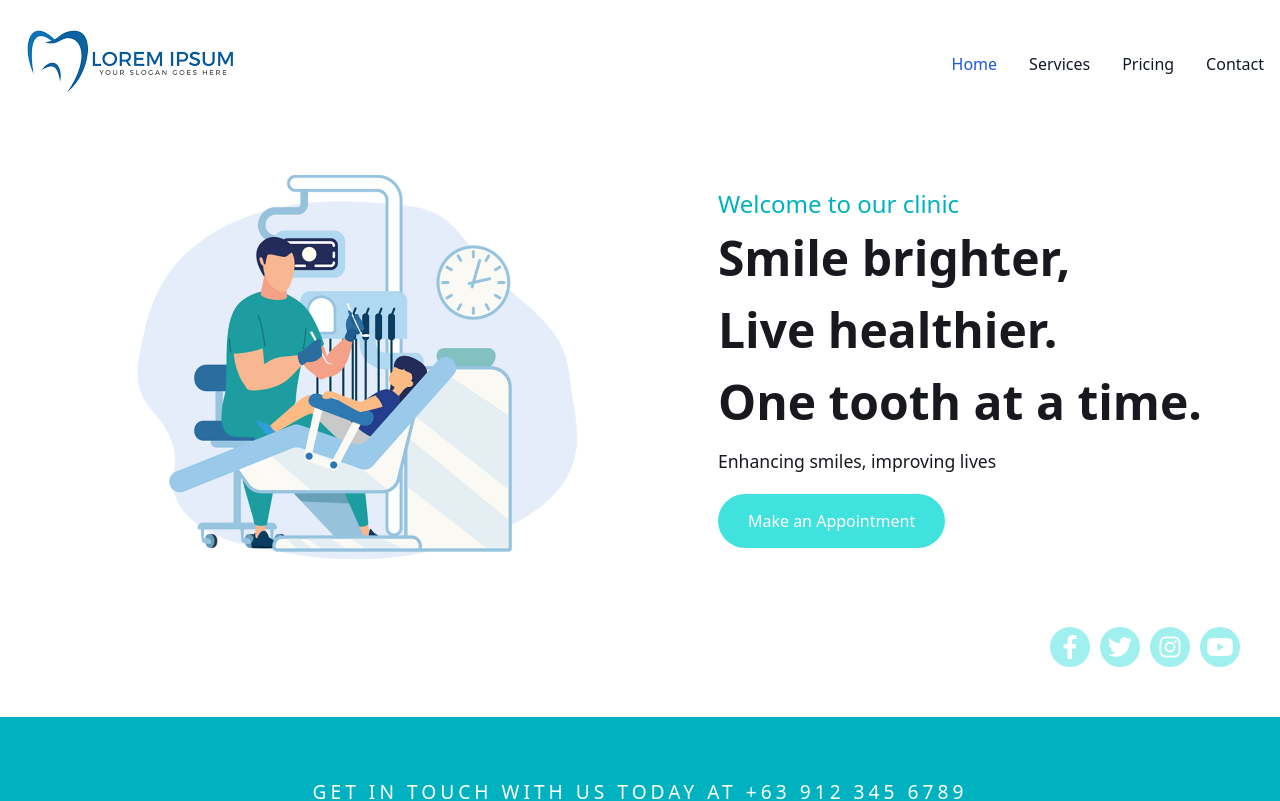
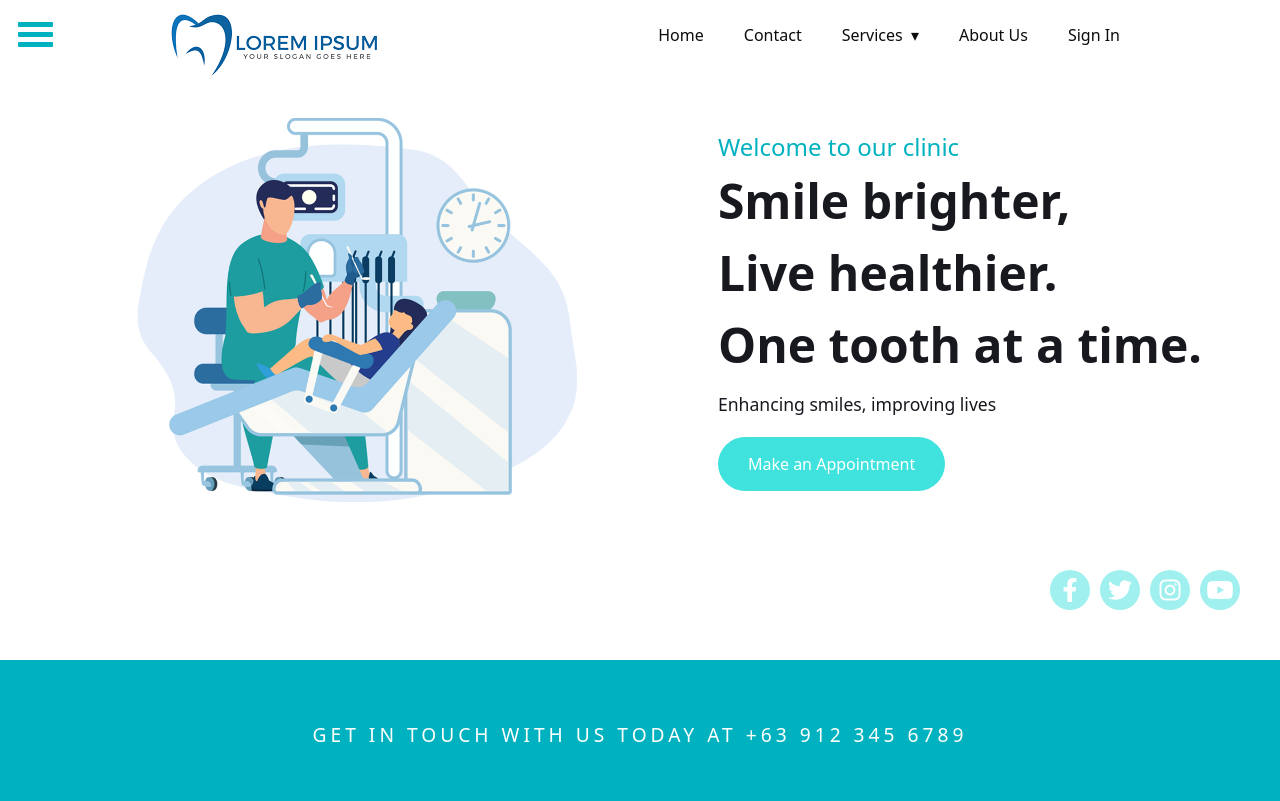
Before and after one commit to raymartsalvador/DentalClinicProject, an Angular app: page /home in a window 1280 px wide. Shown: the top 801 px of the page. Built offline with nearby package versions, Linux system fonts and the light colour scheme.

Commit message:
added scss nav bar

```diff
--- a/angular.json
+++ b/angular.json
@@ -32,7 +32,7 @@
             "styles": [
               "src/styles.scss"
             ],
-            "scripts": []
+            "scripts": ["node_modules/jquery/dist/jquery.min.js"]
           },
           "configurations": {
             "production": {
--- a/package.json
+++ b/package.json
@@ -18,8 +18,8 @@
     "@angular/platform-browser": "^15.2.0",
     "@angular/platform-browser-dynamic": "^15.2.0",
     "@angular/router": "^15.2.0",
-    "flowbite": "^1.6.5",
     "rxjs": "~7.8.0",
+    "save": "^2.9.0",
     "tailwindcss": "^3.3.1",
     "tslib": "^2.3.0",
     "zone.js": "~0.12.0"
--- a/src/app/Utilities/footer/footer.component.html
+++ b/src/app/Utilities/footer/footer.component.html
@@ -1,4 +1,4 @@
-<footer class="bg-white dark:bg-gray-900">
+<footer class="bg-[#3123] dark:bg-gray-900">
   <div class="mx-auto w-full max-w-screen-xl p-4 py-6 lg:py-8">
     <div class="md:flex md:justify-between">
       <div class="mb-6 md:mb-0">
--- a/src/app/Utilities/nav-bar/nav-bar.component.html
+++ b/src/app/Utilities/nav-bar/nav-bar.component.html
@@ -1,41 +1,26 @@
-<nav class="bg-white border-gray-200 dark:bg-gray-900 dark:border-gray-700">
-  <div class="max-w-screen-xl flex flex-wrap items-center justify-between mx-auto p-4">
-    <a href="#" class="flex items-center">
-      <img src="../../../assets/images/clinicLogo.png" class="h-[20rem] mr-3" alt="Flowbite Logo" />
-    </a>
-    <button data-collapse-toggle="navbar-dropdown" type="button"
-      class="inline-flex items-center p-2 ml-3 text-sm text-gray-500 rounded-lg md:hidden hover:bg-gray-100 focus:outline-none focus:ring-2 focus:ring-gray-200 dark:text-gray-400 dark:hover:bg-gray-700 dark:focus:ring-gray-600"
-      aria-controls="navbar-dropdown" aria-expanded="false">
-      <span class="sr-only">Open main menu</span>
-      <svg class="w-6 h-6" aria-hidden="true" fill="currentColor" viewBox="0 0 20 20"
-        xmlns="http://www.w3.org/2000/svg">
-        <path fill-rule="evenodd"
-          d="M3 5a1 1 0 011-1h12a1 1 0 110 2H4a1 1 0 01-1-1zM3 10a1 1 0 011-1h12a1 1 0 110 2H4a1 1 0 01-1-1zM3 15a1 1 0 011-1h12a1 1 0 110 2H4a1 1 0 01-1-1z"
-          clip-rule="evenodd"></path>
-      </svg>
-    </button>
-    <div class="hidden w-full md:block md:w-auto" id="navbar-dropdown">
-      <ul
-        class="flex flex-col font-medium p-4 md:p-0 mt-4 border border-gray-100 rounded-lg bg-gray-50 md:flex-row md:space-x-8 md:mt-0 md:border-0 md:bg-white dark:bg-gray-800 md:dark:bg-gray-900 dark:border-gray-700">
+<section class="navigation">
+  <div class="nav-container">
+    <div class="brand">
+      <img src="../../../assets/images/clinicLogo.png" alt="">
+    </div>
+    <nav>
+      <div class="nav-mobile">
+        <a id="nav-toggle" href="#!"><span></span></a>
+      </div>
+      <ul class="nav-list">
+        <li><a href="#!">Home</a></li>
+        <li><a href="#!">Contact</a></li>
         <li>
-          <a href="#"
-            class="block py-2 pl-3 pr-4 text-white bg-blue-700 rounded md:bg-transparent md:text-blue-700 md:p-0 md:dark:text-blue-500 dark:bg-blue-600 md:dark:bg-transparent"
-            aria-current="page">Home</a>
+          <a href="#!" (click)="toggleDropdown()">Services</a>
+          <ul class="nav-dropdown">
+            <li><a href="#!">Service 1</a></li>
+            <li><a href="#!">Service 2</a></li>
+            <li><a href="#!">Service 3</a></li>
+          </ul>
         </li>
-
-        <li>
-          <a href="#"
-            class="block py-2 pl-3 pr-4 text-gray-900 rounded hover:bg-gray-100 md:hover:bg-transparent md:border-0 md:hover:text-blue-700 md:p-0 dark:text-white md:dark:hover:text-blue-500 dark:hover:bg-gray-700 dark:hover:text-white md:dark:hover:bg-transparent">Services</a>
-        </li>
-        <li>
-          <a href="#"
-            class="block py-2 pl-3 pr-4 text-gray-900 rounded hover:bg-gray-100 md:hover:bg-transparent md:border-0 md:hover:text-blue-700 md:p-0 dark:text-white md:dark:hover:text-blue-500 dark:hover:bg-gray-700 dark:hover:text-white md:dark:hover:bg-transparent">Pricing</a>
-        </li>
-        <li>
-          <a href="#"
-            class="block py-2 pl-3 pr-4 text-gray-900 rounded hover:bg-gray-100 md:hover:bg-transparent md:border-0 md:hover:text-blue-700 md:p-0 dark:text-white md:dark:hover:text-blue-500 dark:hover:bg-gray-700 dark:hover:text-white md:dark:hover:bg-transparent">Contact</a>
-        </li>
+        <li><a href="#!">About Us</a></li>
+        <li><a href="#!">Sign In</a></li>
       </ul>
-    </div>
+    </nav>
   </div>
-</nav>
+</section>
--- a/src/app/Utilities/nav-bar/nav-bar.component.scss
+++ b/src/app/Utilities/nav-bar/nav-bar.component.scss
@@ -0,0 +1,202 @@
+$content-width: 1000px;
+$breakpoint: 799px;
+$nav-height: 70px;
+$nav-background: #fff;
+$nav-font-color: #0c0c0c;
+$link-hover-color: #00b2bf;
+
+
+.navigation {
+  height: $nav-height;
+  background: $nav-background;
+}
+
+.nav-container {
+  max-width: $content-width;
+  margin: 0 auto;
+}
+
+.brand {
+  position: absolute;
+  padding-left: 20px;
+  float: left;
+  line-height: $nav-height;
+  text-transform: uppercase;
+  font-size: 1.4em;
+
+  &:hover{
+
+  }
+
+  a,
+  a:visited {
+    color: $nav-font-color;
+    text-decoration: none;
+  }
+}
+
+nav {
+  float: right;
+  ul {
+      list-style: none;
+      margin: 0;
+      padding: 0;
+    li {
+      float: left;
+      position: relative;
+      a {
+        display: block;
+        padding: 10px 20px 0 20px;
+        line-height: 50px;
+        background: $nav-background;
+        color: $nav-font-color;
+        text-decoration: none;
+
+
+         &::before {
+           transition: 300ms;
+           height: 5px;
+           content: "";
+           position: absolute;
+           background-color: $link-hover-color;
+           width: 0%;
+           bottom: 0px;
+        }
+
+        &:hover::before{
+          width: 70%;
+        }
+        &:not(:only-child):after {
+          padding-left: 4px;
+          content: ' ▾';
+        }
+      } // Dropdown list
+      ul li {
+        min-width: 190px;
+        a {
+          padding: 15px;
+          line-height: 20px;
+        }
+      }
+    }
+  }
+}
+
+
+.nav-dropdown {
+  display: none;
+  position: absolute;
+  z-index: 1;
+  box-shadow: 0 3px 12px rgba(0, 0, 0, 0.15);
+}
+
+$color_1: #0c0c0c;
+$color_2: #fff;
+$background-color_1: #fff;
+$background-color_2: #00b2bf;
+
+.nav-dropdown {
+	display: none;
+	position: absolute;
+	z-index: 1;
+	background-color: $background-color_1;
+	box-shadow: 0 3px 12px rgba(0, 0, 0, 0.15);
+	li {
+		display: block;
+		a {
+			padding: 10px;
+			color: $color_1;
+			text-decoration: none;
+			&:hover {
+				background-color: $background-color_2;
+				color: $color_2;
+			}
+		}
+	}
+}
+li {
+	&:hover {
+		>.nav-dropdown {
+			display: block;
+		}
+	}
+}
+
+
+@media only screen and (max-width: $breakpoint) {
+  .nav-mobile {
+    display: block;
+  }
+  nav {
+      width: 100%;
+      padding: $nav-height 0 15px;
+    ul {
+      display: none;
+
+      li{
+        float: none;
+
+        a {
+          padding: 15px;
+          line-height: 20px;
+
+          &:hover::before{
+            width: 20%;
+          }
+        }
+        ul li a {
+          padding-left: 30px;
+        }
+      }
+    }
+  }
+  .nav-dropdown {
+    position: static;
+  }
+}
+
+#nav-toggle {
+  position: absolute;
+  left: 18px;
+  top: 22px;
+  cursor: pointer;
+  padding: 10px 35px 16px 0px;
+  span,
+  span:before,
+  span:after {
+    cursor: pointer;
+    border-radius: 1px;
+    height: 5px;
+    width: 35px;
+    background: $link-hover-color;
+    position: absolute;
+    display: block;
+    content: '';
+    transition: all 300ms ease-in-out;
+  }
+  span:before {
+    top: -10px;
+  }
+  span:after {
+    bottom: -10px;
+  }
+  &.active span {
+    background-color: transparent;
+    &:before,
+    &:after {
+      top: 0;
+    }
+    &:before {
+      transform: rotate(45deg);
+    }
+    &:after {
+      transform: rotate(-45deg);
+    }
+  }
+}
+
+@media screen and (min-width: $breakpoint) {
+  .nav-list {
+    display: block !important;
+  }
+}
--- a/src/app/Utilities/nav-bar/nav-bar.component.ts
+++ b/src/app/Utilities/nav-bar/nav-bar.component.ts
@@ -6,5 +6,13 @@ import { Component } from '@angular/core';
   styleUrls: ['./nav-bar.component.scss']
 })
 export class NavBarComponent {
+  showDropdown = false;
+  mobile = false;
+  mobilenav() {
+    this.mobile = !this.mobile;
+  }
+  toggleDropdown() {
+    this.showDropdown = !this.showDropdown;
+  }
 
 }
--- a/src/index.html
+++ b/src/index.html
@@ -10,6 +10,9 @@
   <link rel="stylesheet" href="https://cdnjs.cloudflare.com/ajax/libs/font-awesome/6.4.0/css/all.min.css"
     integrity="sha512-iecdLmaskl7CVkqkXNQ/ZH/XLlvWZOJyj7Yy7tcenmpD1ypASozpmT/E0iPtmFIB46ZmdtAc9eNBvH0H/ZpiBw=="
     crossorigin="anonymous" referrerpolicy="no-referrer" />
+  <script src="https://cdnjs.cloudflare.com/ajax/libs/jquery/3.6.4/jquery.min.js"
+    integrity="sha512-pumBsjNRGGqkPzKHndZMaAG+bir374sORyzM3uulLV14lN5LyykqNk8eEeUlUkB3U0M4FApyaHraT65ihJhDpQ=="
+    crossorigin="anonymous" referrerpolicy="no-referrer"></script>
   <link href="https://cdnjs.cloudflare.com/ajax/libs/flowbite/1.6.5/flowbite.min.css" rel="stylesheet" />
 </head>
 
--- a/tailwind.config.js
+++ /dev/null
@@ -1,17 +0,0 @@
-/** @type {import('tailwindcss').Config} */
-export const content = ["./src/**/*.{html,js}",
-  "./node_modules/flowbite/**/*.js"
-];
-export const theme = {
-  extend: {},
-  colors: {
-    transparent: 'transparent',
-    current: 'currentColor',
-    'lightBlue': '#00b2bf',
-    'LighterBlue': '#40e2dd',
-    'black': '#18191f',
-    'white': '#f2f2f2',
-    'greenishBlue': '#9bdad9'
-  },
-};
-export const plugins = [];
```
Also changed, not shown: 1 other file (tests, documents, lock files or other folders).
